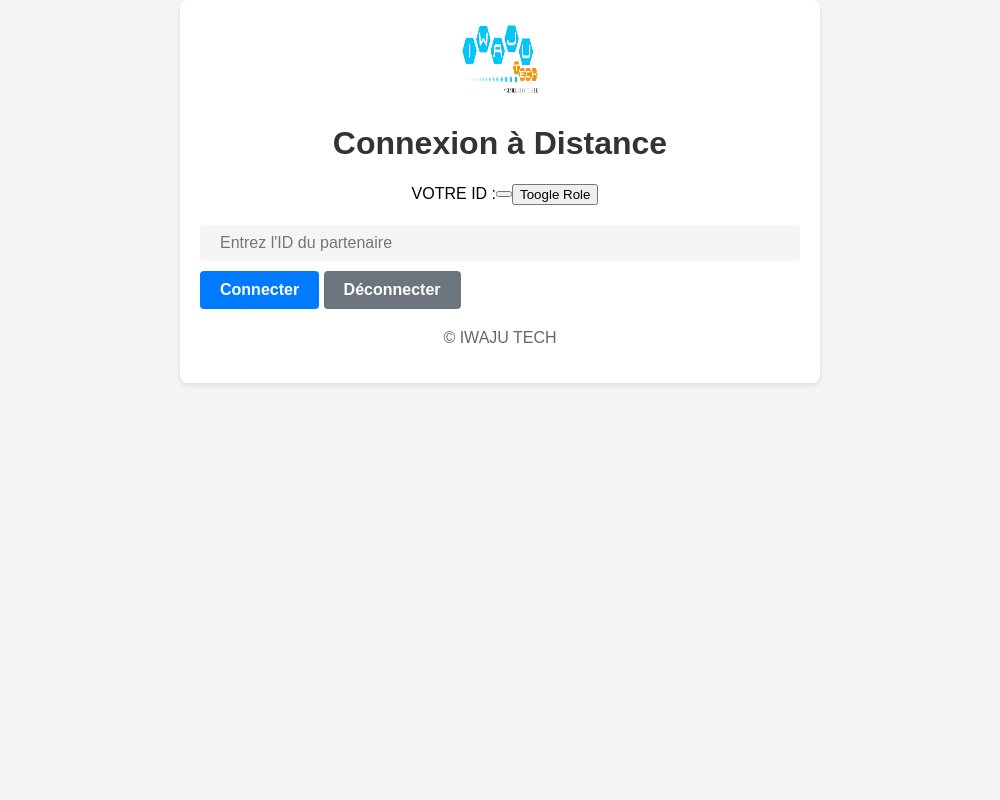
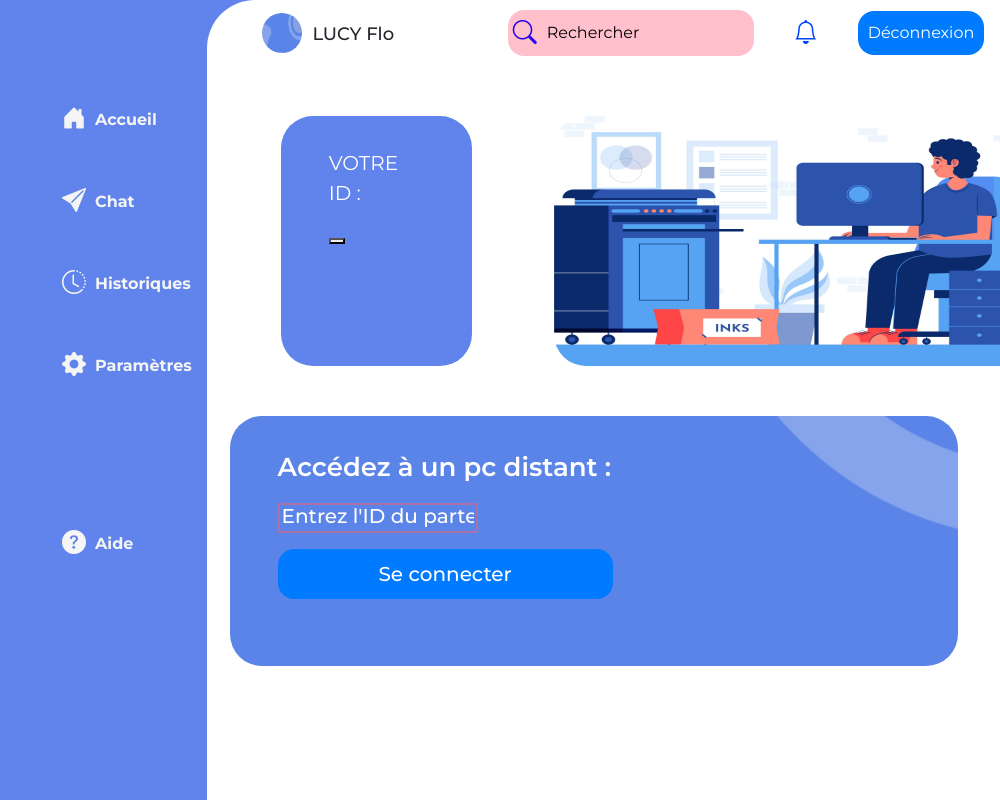
Before and after one commit to faustine-gbd/Client, an Electron app: page index.html in a window 1000 px wide. Drawn offline with nearby package versions, Linux system fonts and the light colour scheme; no server answers.

Commit message:
push new page

```diff
--- /dev/null
+++ b/acceuil.css
@@ -0,0 +1,203 @@
+body{
+    font-family: 'Montserrat', sans-serif;
+    background-color: #6084ec;
+}
+
+html, body {
+    margin: 0;
+    padding: 0;
+    width: 100%;
+    height: 100%;
+    overflow: hidden;
+}
+
+.main{
+    display: flex;
+    direction: row;
+    justify-content: space-between;
+    min-height: 100vh;
+}
+
+.mt-2{
+    padding-top: 10px;
+}
+
+.tete{
+    margin-top: 8%;
+    margin-left: 4%;
+}
+
+.tete a{
+    display: flex;
+    direction: row;
+    justify-content: left;
+    color: whitesmoke;
+    font-size: 1rem;
+    font-weight: bolder;
+    margin-bottom: 4px;
+}
+
+
+
+.help{
+    margin-top: 15rem;
+    border-top: solid 1px whitesmoke;
+    border-bottom: solid 1px whitesmoke;
+    border-left: solid 1px whitesmoke;
+    border-top-left-radius: 2rem;
+    border-bottom-left-radius: 2rem;
+    padding-left: 7px;
+    background-color: rgba(255, 255, 255, 0.375);
+}
+
+.corp{
+    background-color: white;
+    border-top-left-radius: 3rem;
+}
+
+.menu-item {
+    text-decoration: none;
+    color: whitesmoke;
+    display: flex;
+    align-items: center;
+    padding: 10px;
+    border-radius: 10px;
+    transition: background-color 0.3s, color 0.3s;
+}
+
+.menu-item:hover {
+    background-color: rgba(255, 255, 255, 0.5);
+    color: #555555; /* gris */
+}
+
+.menu-item:hover i {
+    color: #555555; /* gris */
+}
+
+.menu-item:hover p {
+    color: #555555; /* gris */
+}
+
+.entete {
+    display: flex;
+    justify-content: space-between;
+    align-items: center;
+    padding: 10px;
+}
+
+.profil img {
+    width: 40px;
+    height: 40px;
+    border-radius: 50%;
+    margin-right: 10px;
+}
+
+.profil p {
+    margin: 0;
+}
+
+.actions {
+    display: flex;
+    align-items: center;
+}
+
+.recherche {
+    display: flex;
+    align-items: center;
+    margin-right: 20px;
+    background-color: pink;
+    border-radius: 1rem;
+    padding: 5px;
+}
+
+.recherche input {
+    padding: 5px;
+    margin-right: 5px;
+    border: none;
+    outline: none;
+    padding-left: 5px;
+    font-size: 1rem;
+    background-color: pink;
+}
+
+.btn {
+    padding: 5px 10px;
+    border-radius: 1rem;
+    border: none;
+    background-color: #007bff;
+    color: #fff;
+    cursor: pointer;
+    padding: 10px;
+}
+
+.btn:hover {
+    background-color: #0056b3;
+}
+
+.identifiant{
+    display: flex;
+    direction: row;
+    justify-content: space-between;
+    margin: 50px 50px;
+}
+
+.recherche input::placeholder {
+    color: rgb(0, 0, 0);
+}
+
+.recherche i {
+    margin-right: 5px;
+}
+
+
+.actions .bi-bell {
+    margin-right: 20px; /* espace entre l'icône de cloche et les autres éléments */
+    margin-left: 20px;
+}
+
+.actions button {
+    margin-left: 20px; /* espace entre le bouton et les autres éléments */
+}
+
+.idmp{
+    background-color: #6084ec;
+    border-radius: 2rem;
+    padding: 2rem 3rem;
+    width: 900px; /* largeur fixe */
+    height: 250px; /* hauteur fixe */
+    color: white;
+    font-weight: bolder;
+    margin-right: 70px;
+}
+
+.reseau{
+    background-image: url("img/image.png");
+    background-repeat: no-repeat;
+    background-position: center;
+    background-size: cover;
+    background-attachment: fixed;
+    border-radius: 2rem;
+    padding: 2rem 3rem;
+    width: 90%; /* largeur fixe */
+    height: 250px; /* hauteur fixe */
+    color: white;
+    font-weight: bolder;
+    margin-right: 70px;
+}
+
+.reseau input{
+    background-color: transparent;
+    border: solid 2px rgba(253, 96, 96, 0.486);
+}
+
+.reseau input::placeholder{
+    font-size: 20px;
+    color: white;
+    font-weight: 500;
+}
+
+.reseau .btn{
+    font-size: 20px;
+    font-weight: 500;
+    width: 335px;
+}
--- /dev/null
+++ b/choix_d_abonnement.css
@@ -0,0 +1,93 @@
+body {
+    font-family: 'Montserrat', sans-serif;
+    background-color: #6084ec;
+    margin: 0;
+    padding: 0;
+    box-sizing: border-box;
+}
+
+h2 {
+    font-size: 2rem;
+    color: #ffffff;
+    font-weight: bolder;
+}
+
+h4 {
+    font-size: 1.5rem;
+    color: #ffffff;
+    font-weight: 120px; /* Cette ligne semble inutile, vous pouvez la supprimer */
+    font-size: xx-large; /* Vous avez déjà défini la taille de la police ci-dessus */
+}
+
+h1 {
+    font-size: 3rem;
+    color: #ffffff;
+    font-weight: bolder;
+}
+
+.bg-rose {
+    background-color: #FD6C9E;
+}
+
+.bg-primary {
+    background-color: #6084ec; /* Mise à jour de la couleur pour correspondre à votre arrière-plan */
+}
+
+.btn-outline-dark {
+    color: black;
+    font-weight: bolder;
+    font-size: 1rem;
+    background-color: white;
+    border: solid 2px rgb(174, 174, 174);
+    border-radius: 0.7rem;
+}
+
+.bg-rose,
+.bg-primary {
+    width: 27rem; /* Largeur fixe */
+    height: 29rem; /* Hauteur fixe */
+}
+
+.bg-rose p,
+.bg-primary p {
+    display: flex;
+    align-items: stretch;
+    color: #ffffff;
+    font-weight: 600;
+    font-size: medium;
+}
+
+.bg-white {
+    justify-content: space-around; /* Espacement autour des éléments */
+}
+
+@media (min-width: 992px) {
+    .bg-rose,
+    .bg-primary {
+        margin: auto; /* Centrage horizontal */
+    }
+}
+
+@media (min-width: 992px) {
+    .bg-rose {
+        margin-right: 1rem; /* Espacement réduit sur les grands écrans */
+    }
+}
+
+.bg-rose .d-flex.justify-content-center .btn {
+    width: 92%; /* Largeur du bouton à 75% de la largeur du div rose */
+}
+
+.bg-rose .form-check-label {
+    color: white; /* Changer la couleur du texte en vert */
+    font-weight: 600;
+    font-size: medium;
+}
+
+.bg-rose .form-check-input {
+    border-radius: 50%; /* Rendre les cases à cocher rondes */
+}
+
+.bg-primary button {
+    width: 92%; /* Définir la largeur du bouton à 98% */
+}
--- /dev/null
+++ b/connexion.css
@@ -0,0 +1,54 @@
+body{
+    font-family: 'Montserrat', sans-serif;
+    background-image: url('img/image.png');
+    background-repeat: no-repeat;
+    background-position: center;
+    background-size: cover;
+    background-attachment: fixed;
+}
+
+.main{
+    display: block;
+    justify-content: center;
+    text-align: center;
+    position: absolute;
+    top: 50%;
+    left: 50%;
+    transform: translate(-50%, -50%);
+}
+
+.form-group{
+    display: flex;
+    direction: row;
+    justify-content: space-between;
+    border: solid 2px whitesmoke;
+    padding-left: 10px;
+}
+
+.form-control{
+    width: 80%;
+    border: none;
+    background-color: transparent;
+
+}
+
+.form-control::placeholder{
+    font-weight: bold;
+    color: whitesmoke;
+}
+
+.btn{
+    width: 100%;
+}
+
+a{
+    display: flex;
+    justify-content: flex-end;
+    color: white;
+    text-decoration: none;
+}
+
+.btn{
+    font-weight: bold;
+    color: whitesmoke;
+}
--- a/index.html
+++ b/index.html
@@ -1,42 +1,111 @@
 <!DOCTYPE html>
-<html>
+<html lang="en">
 <head>
-  <title>Application de Bureau d'Accès à Distance</title>
-  <link rel="stylesheet" type="text/css" href="style.css">
+    <meta charset="UTF-8">
+    <meta name="viewport" content="width=device-width, initial-scale=1.0">
+    <link rel="preconnect" href="https://fonts.googleapis.com">
+    <link rel="preconnect" href="https://fonts.gstatic.com" crossorigin>
+    <link href="https://fonts.googleapis.com/css2?family=Montserrat:ital,wght@0,100..900;1,100..900&display=swap" rel="stylesheet">
+    <link href="https://cdn.jsdelivr.net/npm/bootstrap@5.3.3/dist/css/bootstrap.min.css" rel="stylesheet" integrity="sha384-QWTKZyjpPEjISv5WaRU9OFeRpok6YctnYmDr5pNlyT2bRjXh0JMhjY6hW+ALEwIH" crossorigin="anonymous">
+    <link rel="stylesheet" href="https://cdn.jsdelivr.net/npm/bootstrap-icons@1.11.3/font/bootstrap-icons.min.css">
+    <link rel="stylesheet" href="acceuil.css">
+    <title>Acceuil</title>
 </head>
 <body>
-  <div class="container">
-    <header>
-      <img src="./assets/images/iwaju.png" alt="Logo">
-      <h1>Connexion à Distance</h1>
-    </header>
-    <main>
-      <section class="identification">
-        <div class="server-id">
-          <i class="fas fa-desktop"></i>
-          <span>VOTRE ID : </span>
-          <strong id="counter"></strong>
-        <button id="btn" type="button"></button>
-        <button id="toggleRole">Toogle Role</button>
+    <div class="main">
+        <div class="tete menu container d-block col-2">
+            <div>
+                <div>
+                    <a href="\" class="menu-item">
+                        <i class="bi bi-house-door-fill" style="font-size: 1.5rem; color: whitesmoke;"></i>
+                        <p class="mt-2">&nbsp;&nbsp;Accueil</p>
+                    </a>
+                </div>
+                <div>
+                    <a href="\" class="menu-item">
+                        <i class="bi bi-send-fill" style="font-size: 1.5rem; color: whitesmoke;"></i>
+                        <p class="mt-2">&nbsp;&nbsp;Chat</p>
+                    </a>
+                </div>
+                <div>
+                    <a href="\" class="menu-item">
+                        <i class="bi bi-clock-history" style="font-size: 1.5rem; color: whitesmoke;"></i>
+                        <p class="mt-2">&nbsp;&nbsp;Historiques</p>
+                    </a>
+                </div>
+                <div>
+                    <a href="\" class="menu-item">
+                        <i class="bi bi-gear-fill" style="font-size: 1.5rem; color: whitesmoke;"></i>
+                        <p class="mt-2">&nbsp;&nbsp;Paramètres</p>
+                    </a>
+                </div>
+            </div>
+            <br>
+            <br>
+            <br>
+            <br>
+            <div>
+                <a href="\" class="menu-item">
+                    <i class="bi bi-question-circle-fill" style="font-size: 1.5rem; color: whitesmoke;"></i>
+                    <p class="mt-2">&nbsp;&nbsp;Aide</p>
+                </a>
+            </div>
+        </div>
+        <div class="corp container col-10">
+            <!-- Pour la page de ce côté -->
+            <div class="entete container col-11">
+                <div class="profil d-flex justify-content-between">
+                    <img src="img/image.png" alt="Image de profil">
+                    <p style="margin-top: 8px; font-size: large; font-weight: 500;">LUCY Flo</p>
+                </div>
+                <div class="actions d-flex align-items-center justify-content-between">
+                    <div class="recherche d-flex align-items-center">
+                        <a href="\"><i class="bi bi-search" style="font-size: 1.5rem; color: rgb(36, 0, 243);"></i></a>
+                        <input type="text" placeholder="Rechercher">
+                    </div>
+                    <i class="bi bi-bell"  style="font-size: 1.5rem; color: rgb(0, 68, 254);"></i>
+                    <button class="btn btn-primary ml-5">Déconnexion</button>
+                </div>
+            </div>
 
+            <div>
+                <div class="identifiant container">
+                    <div class="container idmp">
+                        <i class="fas fa-desktop"></i>
+                        <p style="font-size: 20px; font-weight: 400;">
+                        <span>VOTRE ID : </span></p>
+                        <p style="font-size: 30px;"></p>
+                        <strong id="counter"></strong></p>
+                      <button id="btn" type="button"></button>
+                    </div>
+                    <!--<div class="container idmp">
+                        <p style="font-size: 20px; font-weight: 400;">Votre ID :</p>
+                        <p style="font-size: 30px;">878 954 667</p>
+                        <p style="font-size: 20px; font-weight: 400;">Mot de passe :</p>
+                        <p style="font-size: 30px;">*** *** ***</p>
+                    </div>-->
+                    <div class="image container mr-0">
+                        <img src="img/12982575_5116505.jpg" alt="" style="border-radius: 2rem; height: 250px; width: 500px;">
+                    </div>
+                </div>
+                <div class="reseau container">
+                    <p style="font-size: 26px; font-weight: 600;">Accédez à un pc distant :</p>
+                    <form class="col-md-4 center">
+                        <!-- Champ de saisie 1 -->
+                        <div class="form-group mb-3">
+                            <input type="text" id="partner-id-input" placeholder="Entrez l'ID du partenaire">
+                        </div>
+                        <!-- Bouton de validation -->
+                        <button type="submit" class="btn btn-primary">Se connecter</button>
+                    </form>
+                </div>
+            </div>
         </div>
-      </section>
-      <section class="connection">
-        <div class="input-group">
-          <i class="fas fa-search"></i>
-          <input type="text" id="partner-id-input" placeholder="Entrez l'ID du partenaire">
-        </div>
-        <button class="btn btn-primary" id="connect-btn">Connecter</button>
-        <button class="btn btn-secondary" id="disconnectBtn">Déconnecter</button>
+    </div>
 
-      </section>
 
-    </main>
-    <footer>
-      <p>&copy; IWAJU TECH</p>
-    </footer>
-  </div>
-
+    <script src="https://code.jquery.com/jquery-3.6.0.min.js"></script>
+    <script src="https://cdnjs.cloudflare.com/ajax/libs/popper.js/2.11.6/umd/popper.min.js"></script>
+    <script src="https://cdn.jsdelivr.net/npm/bootstrap@5.3.3/dist/js/bootstrap.bundle.min.js" integrity="sha384-YvpcrYf0tY3lHB60NNkmXc5s9fDVZLESaAA55NDzOxhy9GkcIdslK1eN7N6jIeHz" crossorigin="anonymous"></script>
 </body>
-<script src="renderer.js"></script>
 </html>
--- /dev/null
+++ b/inscription.css
@@ -0,0 +1,54 @@
+body{
+    font-family: 'Montserrat', sans-serif;
+    background-image: url('img/image.png');
+    background-repeat: no-repeat;
+    background-position: center;
+    background-size: cover;
+    background-attachment: fixed;
+}
+
+.main{
+    display: block;
+    justify-content: center;
+    text-align: center;
+    position: absolute;
+    top: 50%;
+    left: 50%;
+    transform: translate(-50%, -50%);
+}
+
+.form-group{
+    display: flex;
+    direction: row;
+    justify-content: space-between;
+    border: solid 2px whitesmoke;
+    padding-left: 10px;
+}
+
+.form-control{
+    width: 80%;
+    border: none;
+    background-color: transparent;
+
+}
+
+.form-control::placeholder{
+    font-weight: bold;
+    color: whitesmoke;
+}
+
+.btn{
+    width: 100%;
+}
+
+a{
+    display: flex;
+    justify-content: flex-end;
+    color: white;
+    text-decoration: none;
+}
+
+.btn{
+    font-weight: bold;
+    color: whitesmoke;
+}
--- a/main.js
+++ b/main.js
@@ -28,7 +28,7 @@ function createWindow() {
     sendConnectionRequest(partnerId);
   });
 
-  mainWindow.loadFile(path.join(__dirname, "index.html"));
+  mainWindow.loadFile(path.join(__dirname, "inscription.html"));
 }
 
 app.whenReady().then(() => {
```
Also changed, not shown: choix_d_abonnement.html (added, +79 -0 lines), connexion.html (added, +43 -0 lines), inscription.html (added, +49 -0 lines), img/12982575_5116505.jpg (added), img/image.png (added), img/pas-de-connection.png (added), img/service.png (added), 1 other file.
